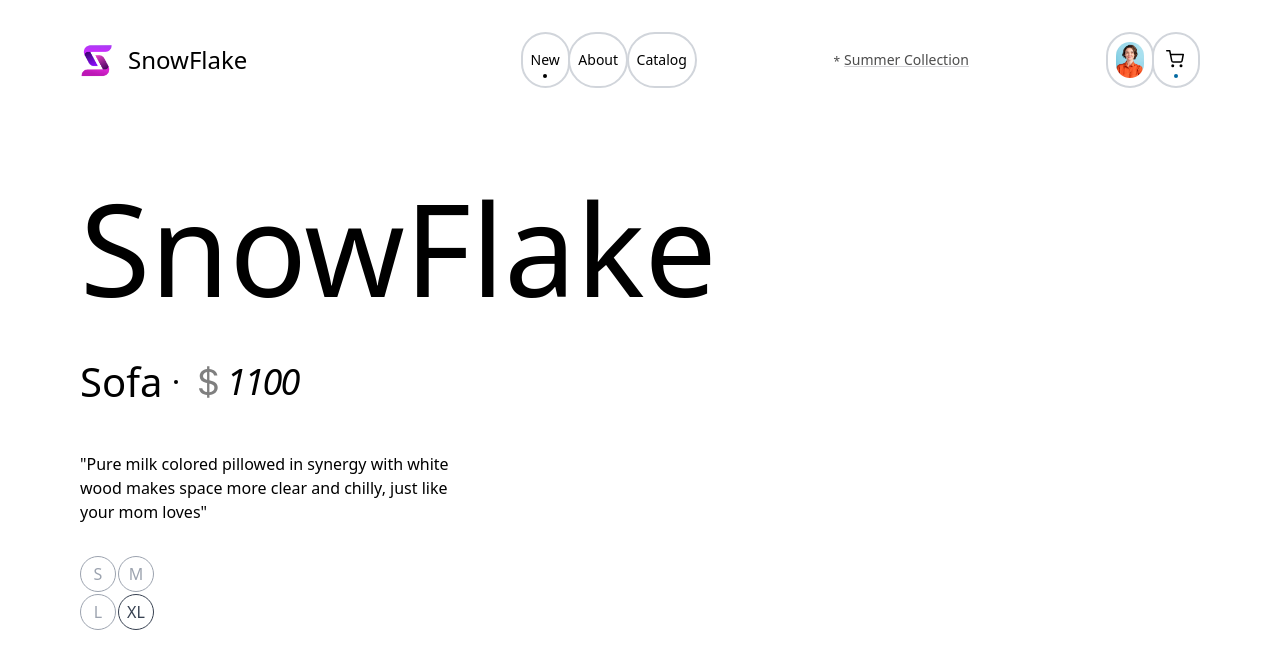
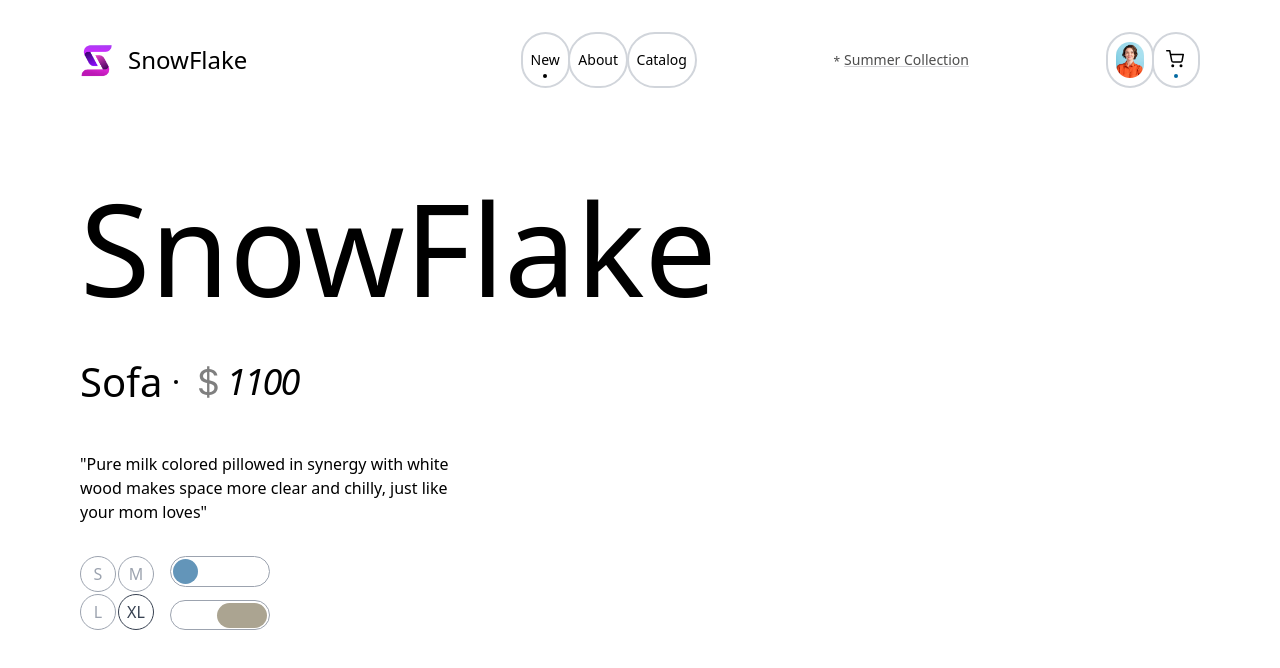
Before and after one commit to AmirVahedix/snowflake, a React (Vite) app: page / in a window 1280 px wide. Shown: the top 668 px of the page. Built offline with nearby package versions, Linux system fonts and the light colour scheme.

Commit message:
Created Switch component, Added toggles to purchase box

```diff
--- a/package.json
+++ b/package.json
@@ -10,6 +10,7 @@
     "preview": "vite preview"
   },
   "dependencies": {
+    "@headlessui/react": "^1.7.17",
     "clsx": "^2.0.0",
     "react": "^18.2.0",
     "react-dom": "^18.2.0",
--- /dev/null
+++ b/src/components/Form/Switch.tsx
@@ -0,0 +1,27 @@
+import { useState } from "react";
+import { Switch as HeadlessSwitch } from "@headlessui/react";
+
+import { cn } from "../../lib/utils";
+
+const Switch = ({ defaultEnabled = false }: { defaultEnabled?: boolean }) => {
+  const [enabled, setEnabled] = useState<boolean>(defaultEnabled);
+
+  return (
+    <HeadlessSwitch
+      checked={enabled}
+      onChange={setEnabled}
+      className="relative inline-flex pl-[2px] pt-[2px] bg-white h-[30.5px] w-[100px] shrink-0 cursor-pointer rounded-full border-[1.5px] border-gray-400 transition-colors duration-200 ease-in-out focus:outline-none focus-visible:ring-2  focus-visible:ring-white focus-visible:ring-opacity-75"
+    >
+      <span
+        className={cn(
+          "pointer-events-none inline-block h-[25px] transform rounded-full ring-0 transition duration-200 ease-in-out",
+          enabled
+            ? "translate-x-0 bg-[#6395B9] w-[25px]"
+            : "translate-x-[44px] bg-[#ABA491] w-[50px]"
+        )}
+      />
+    </HeadlessSwitch>
+  );
+};
+
+export default Switch;
--- a/src/components/Landing/Purchase.tsx
+++ b/src/components/Landing/Purchase.tsx
@@ -1,9 +1,11 @@
 import SizeSelector from "./SizeSelector";
+import Toggles from "./Toggles";
 
 const Purchase = () => {
   return (
-    <div className="mt-8 flex items-center gap-4">
+    <div className="mt-8 flex items-start gap-4">
       <SizeSelector />
+      <Toggles />
     </div>
   );
 };
--- /dev/null
+++ b/src/components/Landing/Toggles.tsx
@@ -0,0 +1,12 @@
+import Switch from "../Form/Switch";
+
+const Toggles = () => {
+  return (
+    <div className="flex flex-col h-full justify-between">
+      <Switch defaultEnabled />
+      <Switch />
+    </div>
+  );
+};
+
+export default Toggles;
--- a/src/components/Landing/index.tsx
+++ b/src/components/Landing/index.tsx
@@ -1,4 +1,5 @@
 import { BsCurrencyDollar } from "react-icons/bs";
+
 import Purchase from "./Purchase";
 
 const Landing = () => {
```
Also changed, not shown: 1 other file (tests, documents, lock files or other folders).
